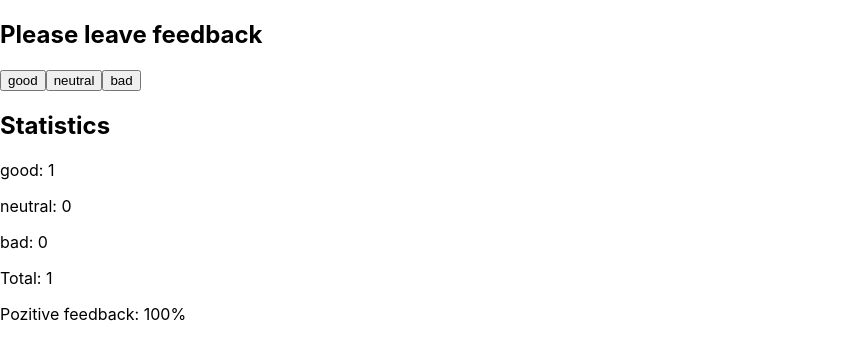
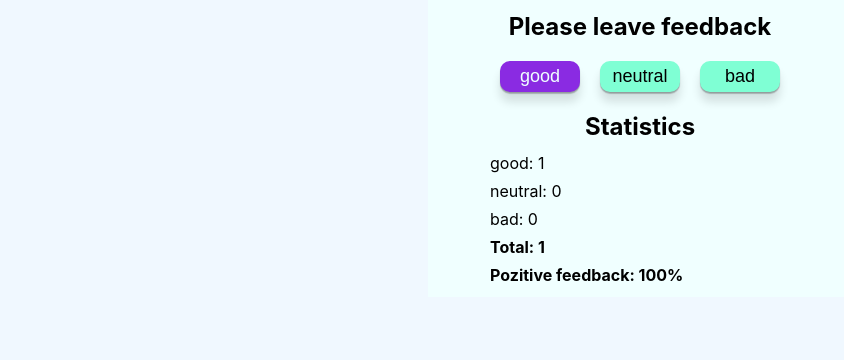
Before and after one commit to MaksymKonin/goit-react-hw-04-feedback, a React (Create React App) app: page / in a window 1280 px wide. Both pictures are taken after a click on the button "good". Shown: the top 360 px of the page, without its empty margins (0-844 px from the left). Built offline with nearby package versions, Linux system fonts and the light colour scheme.

Commit message:
прототайп +стилі

```diff
--- a/package.json
+++ b/package.json
@@ -7,6 +7,7 @@
     "@testing-library/jest-dom": "^5.16.3",
     "@testing-library/react": "^12.1.4",
     "@testing-library/user-event": "^13.5.0",
+    "prop-types": "^15.8.1",
     "react": "^18.1.0",
     "react-dom": "^18.1.0",
     "react-scripts": "5.0.1",
--- a/src/components/feedbackOptions/FeedbackOptions.jsx
+++ b/src/components/feedbackOptions/FeedbackOptions.jsx
@@ -1,16 +1,20 @@
+import PropTypes from 'prop-types';
+import css from './FeedbackOptions.module.css';
+
 const FeedbackOptions = ({ onLeaveFeedback }) => {
   return (
-    <div>
-      <button value="good" onClick={onLeaveFeedback}>
+    <div className={css.wrap}>
+      <button className={css.btn} value="good" onClick={onLeaveFeedback}>
         good
       </button>
-      <button value="neutral" onClick={onLeaveFeedback}>
+      <button className={css.btn} value="neutral" onClick={onLeaveFeedback}>
         neutral
       </button>
-      <button value="bad" onClick={onLeaveFeedback}>
+      <button className={css.btn} value="bad" onClick={onLeaveFeedback}>
         bad
       </button>
     </div>
   );
 };
 export default FeedbackOptions;
+Notification.prototypes = { onLeaveFeedback: PropTypes.func.isRequired };
--- /dev/null
+++ b/src/components/feedbackOptions/FeedbackOptions.module.css
@@ -0,0 +1,25 @@
+.wrap {
+  padding: 20px;
+  display: flex;
+  justify-content: center;
+  align-items: center;
+  gap: 20px;
+}
+
+.btn {
+  border: none;
+  border-radius: 10px;
+  width: 80px;
+  padding: 5px;
+  font-size: 18px;
+  cursor: pointer;
+  background-color: aquamarine;
+  box-shadow: 0px 10px 10px rgba(0, 0, 0, 0.12), 0px 1px 1px rgba(0, 0, 0, 0.14),
+    0px 2px 1px rgba(0, 0, 0, 0.2);
+}
+
+.btn:hover,
+.btn:focus {
+  background-color: blueviolet;
+  color: azure;
+}
--- a/src/components/notification/Notification.jsx
+++ b/src/components/notification/Notification.jsx
@@ -1,4 +1,5 @@
 import PropTypes from 'prop-types';
+
 const Notification = ({ message }) => {
   return (
     <div>
--- a/src/components/section/Section.jsx
+++ b/src/components/section/Section.jsx
@@ -1,7 +1,9 @@
 import PropTypes from 'prop-types';
+import css from './Section.module.css';
+
 const Section = ({ title, children }) => {
   return (
-    <section>
+    <section className={css.section}>
       <h1>{title}</h1>
       {children}
     </section>
@@ -9,4 +11,7 @@ const Section = ({ title, children }) => {
 };
 export default Section;
 
-Section.prototypes = { title: PropTypes.string.isRequired };
+Section.prototypes = {
+  title: PropTypes.string.isRequired,
+  children: PropTypes.node.isRequired,
+};
--- /dev/null
+++ b/src/components/section/Section.module.css
@@ -0,0 +1,7 @@
+.section {
+  margin: 0 auto;
+  padding: 12px;
+  width: 400px;
+  text-align: center;
+  background-color: azure;
+}
--- a/src/components/statistics/Statistics.jsx
+++ b/src/components/statistics/Statistics.jsx
@@ -1,4 +1,5 @@
 import PropTypes from 'prop-types';
+import css from './Statistics.module.css';
 
 const Statistics = ({
   good,
@@ -9,12 +10,14 @@ const Statistics = ({
 }) => {
   return (
     <div>
-      <h2>Statistics</h2>
-      <p>good: {good}</p>
-      <p>neutral: {neutral}</p>
-      <p>bad: {bad}</p>
-      <p>Total: {onCountTotalFeedback()}</p>
-      <p>Pozitive feedback: {onCountPositiveFeedbackPercentage()}%</p>
+      <h2 className={css.title}>Statistics</h2>
+      <div className={css.wrap}>
+        <p>good: {good}</p>
+        <p>neutral: {neutral}</p>
+        <p>bad: {bad}</p>
+        <b>Total: {onCountTotalFeedback()}</b>
+        <b>Pozitive feedback: {onCountPositiveFeedbackPercentage()}%</b>
+      </div>
     </div>
   );
 };
@@ -24,4 +27,6 @@ Statistics.prototypes = {
   good: PropTypes.number.isRequired,
   neutral: PropTypes.number.isRequired,
   bad: PropTypes.number.isRequired,
+  onCountTotalFeedback: PropTypes.func.isRequired,
+  onCountPositiveFeedbackPercentage: PropTypes.func.isRequired,
 };
--- /dev/null
+++ b/src/components/statistics/Statistics.module.css
@@ -0,0 +1,13 @@
+.title {
+  margin-bottom: 12px;
+}
+
+.wrap {
+  margin: 0 auto;
+  width: 300px;
+  display: flex;
+  flex-direction: column;
+  gap: 8px;
+  justify-content: flex-start;
+  align-items: start;
+}
--- a/src/index.css
+++ b/src/index.css
@@ -7,9 +7,31 @@ body {
     sans-serif;
   -webkit-font-smoothing: antialiased;
   -moz-osx-font-smoothing: grayscale;
+  background-color: aliceblue;
 }
 
 code {
   font-family: source-code-pro, Menlo, Monaco, Consolas, 'Courier New',
     monospace;
 }
+
+h1,
+h2,
+h3,
+h4,
+h5,
+h6,
+p {
+  margin: 0;
+}
+ul,
+ol {
+  margin: 0;
+  padding: 0;
+  list-style: none;
+}
+img {
+  display: block;
+  max-width: 100%;
+  height: auto;
+}
```
Also changed, not shown: 1 other file (tests, documents, lock files or other folders).
